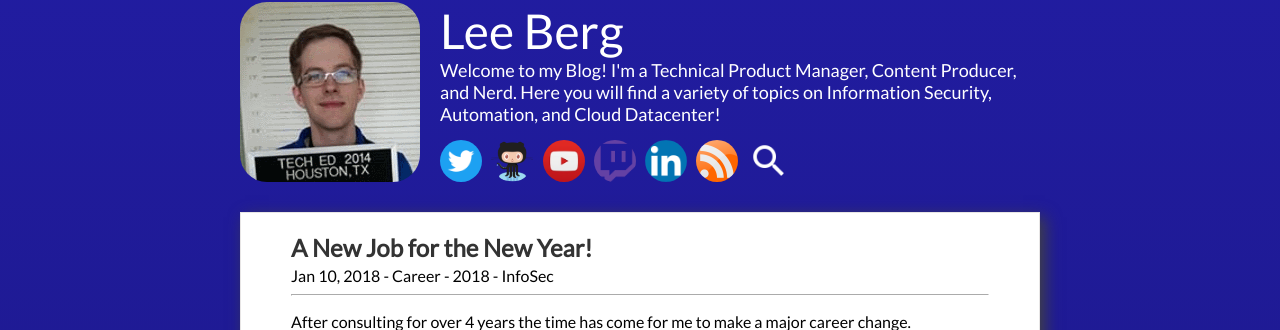
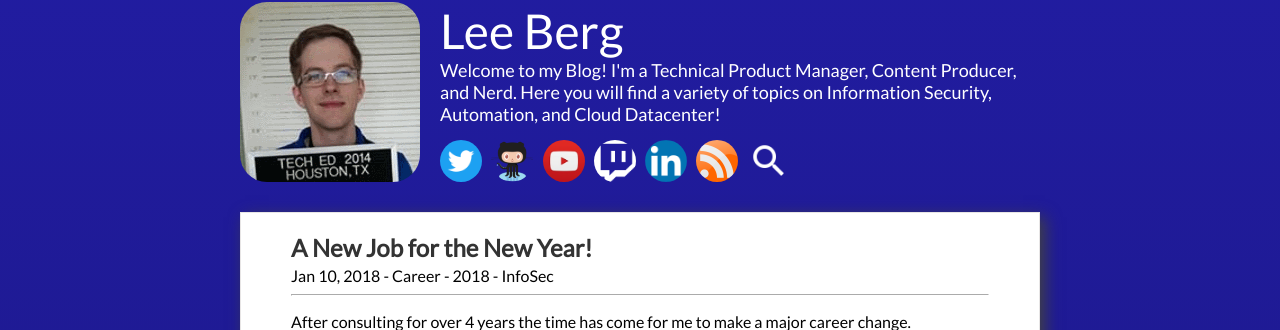
Before and after one commit to leeberg/BlogTest, a Jekyll site: the page built from index.html, in a window 1280 px wide. Shown: the part 180-510 px from the top of the page. Built offline with Jekyll 4.4.1, drawn with Linux system fonts in a browser that asks for light colours; nearby versions of some CDN libraries; the list of posts is cut into pages by our own code.

Commit message:
Twitch 2

```diff
--- a/_includes/header.html
+++ b/_includes/header.html
@@ -26,7 +26,7 @@
           <a href="http://www.twitter.com/leealanberg" target="_blank" ><img src="{{ site.baseurl }}/assets/img/badges/Twitter_Logo_White_On_Blue.png" height="42" width="42" alt="follow me on twitter!" ></a>
           <a href="http://www.github.com/leeberg" target="_blank" > <img src="{{ site.baseurl }}/assets/img/badges/Octocat.png" height="42"> </a>
           <a href="http://www.youtube.com/leealanberg" target="_blank" ><img src="{{ site.baseurl }}/assets/img/badges/youtube.png" height="42" width="42"> </a>
-          <a href="https://www.twitch.tv/bergotronic" target="_blank" ><img src="{{ site.baseurl }}/assets/img/badges/twitch.png" height="42" width="42"> </a>
+          <a href="https://www.twitch.tv/bergotronic" target="_blank" ><img src="{{ site.baseurl }}/assets/img/badges/Glitch_White_RGB_Small.png" height="42" width="42"> </a>
           <a href="https://www.linkedin.com/in/leeberg" target="_blank" ><img src="{{ site.baseurl }}/assets/img/badges/LinkedIn_logo_initials.png" height="42" width="42"> </a>
           <a href="http://leealanberg.com/feed.xml" target="_blank" > <img src="{{ site.baseurl }}/assets/img/badges/rss.png" height="42"width="42"></a>
           <a href="{{ site.baseurl }}/search/" target="_blank" ><img src="{{ site.baseurl }}/assets/img/badges/ic_search_white_48dp_2x.png" height="42"> </a>
```
Also changed, not shown: assets/img/badges/Glitch_White_RGB_Small.png (added).
